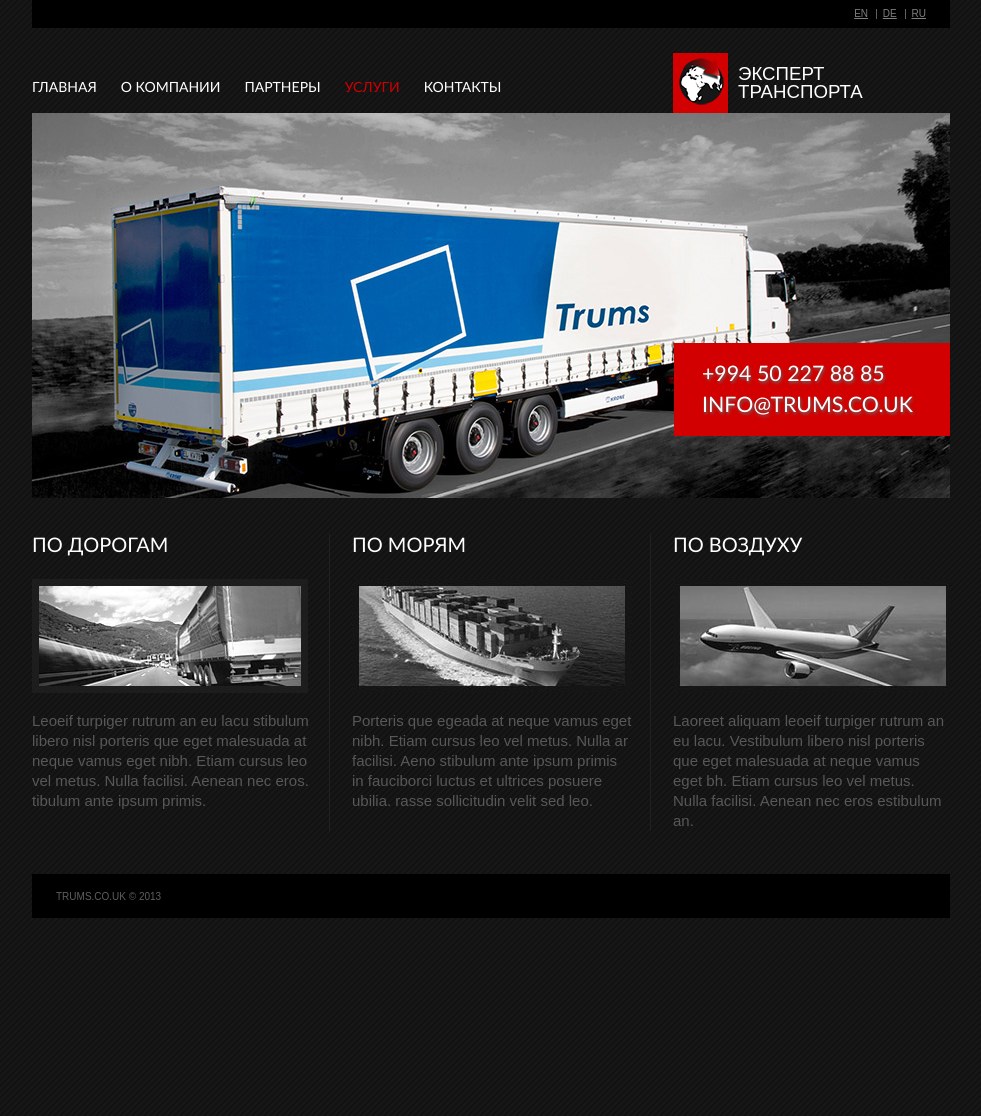
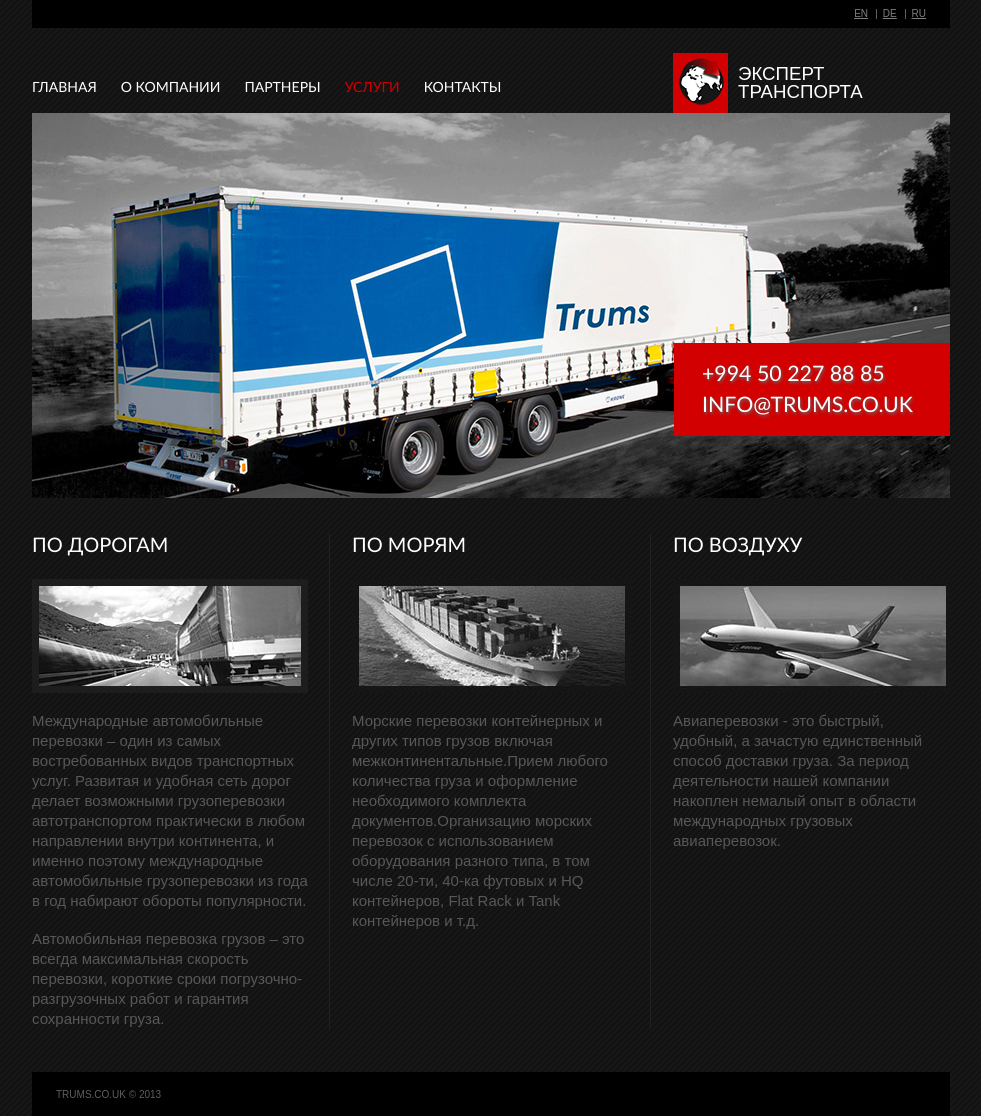
Before and after one commit to trumsaz/trumsaz.github.io, a Jekyll site: the page built from ru/services.html, in a window 1280 px wide. Shown: the whole page, without its empty margins (149-1130 px from the left). Built offline with Jekyll 4.4.1, drawn with Linux system fonts in a browser that asks for light colours; Markdown is read by kramdown in place of the engine named in the settings; before the commit the page ends 918 px from its top, so only the background shows below that.

Commit message:
services page

```diff
--- a/ru/services.html
+++ b/ru/services.html
@@ -10,19 +10,18 @@
 		<div class="col-1 col-pad">
 			<h3>По дорогам</h3>
 			<img alt="" src="/assets/images/page3-img1.jpg" /><br />
-			<p class="extra-text">Leoeif turpiger rutrum an eu lacu stibulum libero nisl porteris que eget malesuada at neque vamus eget nibh. Etiam cursus leo vel metus. Nulla facilisi. Aenean nec eros.
-tibulum ante ipsum primis.</p>
+			<p class="extra-text">Международные автомобильные перевозки – один из самых востребованных видов транспортных услуг. Развитая и удобная сеть дорог делает возможными грузоперевозки автотранспортом практически в любом направлении внутри континента, и именно поэтому международные автомобильные грузоперевозки из года в год набирают обороты популярности.</p>
+			<p class="extra-text">Автомобильная перевозка грузов – это всегда максимальная скорость перевозки, короткие сроки погрузочно-разгрузочных работ и гарантия сохранности груза.</p>
 		</div>
 		<div class="col-2 col-pad">
 			<h3>По морям</h3>
 			<img alt="" src="/assets/images/page3-img2.jpg" /><br />
-			<p class="extra-text">Porteris que egeada at neque vamus eget nibh. Etiam cursus leo vel metus. Nulla ar facilisi. Aeno stibulum ante ipsum primis in fauciborci luctus et ultrices posuere ubilia.
-rasse sollicitudin velit sed leo. </p>
+			<p class="extra-text">Морские перевозки контейнерных и других типов грузов включая межконтинентальные.Прием любого количества груза и оформление необходимого комплекта документов.Организацию морских перевозок с использованием оборудования разного типа, в том числе 20-ти, 40-ка футовых и HQ контейнеров, Flat Rack и Tank контейнеров и т.д.</p>
 		</div>
 		<div class="col-3">
 			<h3>По воздуху</h3>
 			<img alt="" src="/assets/images/page3-img3.jpg" /><br />
-			<p class="extra-text">Laoreet aliquam leoeif turpiger rutrum an eu lacu. Vestibulum libero nisl porteris que eget malesuada at neque vamus eget bh. Etiam cursus leo vel metus. Nulla facilisi. Aenean nec eros estibulum an.</p>
+			<p class="extra-text">Авиаперевозки - это быстрый, удобный, а зачастую единственный способ доставки груза. За период деятельности нашей компании накоплен немалый опыт в области международных грузовых авиаперевозок.</p>
 		</div>
 	</div>
 </div>
```
Also changed, not shown: de/services.html (+3 -4 lines), services.html (+3 -5 lines).
